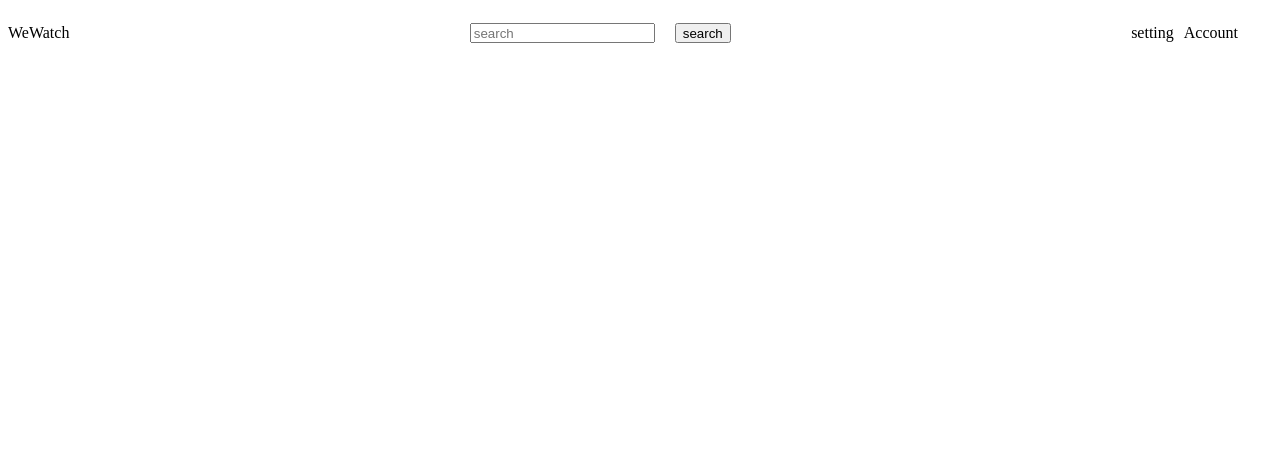
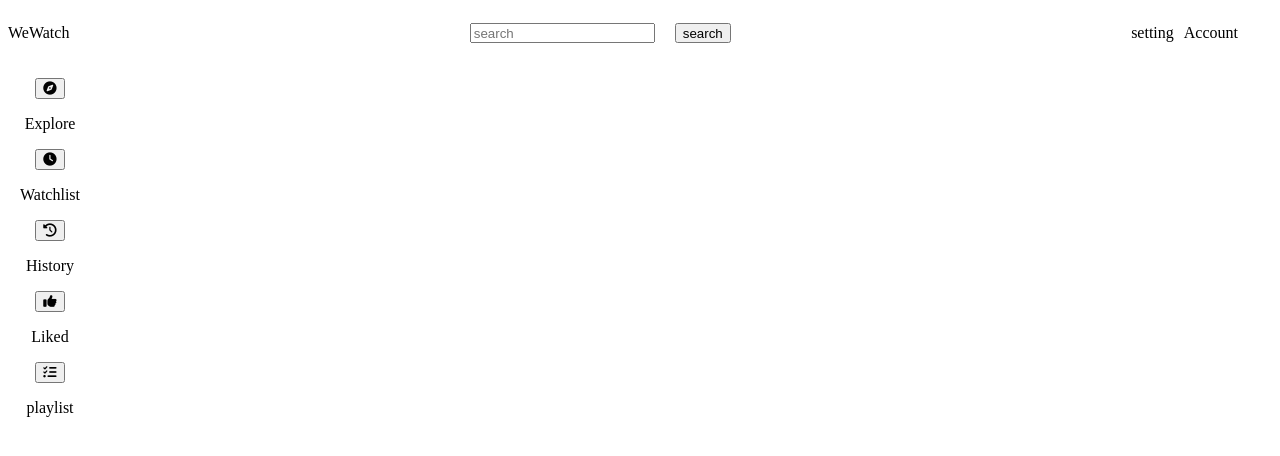
Before and after one commit to ChaviSinghal27/video-library-1, a React (Create React App) app: page / in a window 1280 px wide. Shown: the top 456 px of the page. Built offline with nearby package versions, Linux system fonts and the light colour scheme.

Commit message:
add:leftbar

```diff
--- a/public/index.html
+++ b/public/index.html
@@ -1,6 +1,10 @@
 <!DOCTYPE html>
 <html lang="en">
   <head>
+    <script
+      src="https://kit.fontawesome.com/124dfe15a6.js"
+      crossorigin="anonymous"
+    ></script>
     <meta charset="utf-8" />
     <link rel="icon" href="%PUBLIC_URL%/favicon.ico" />
     <meta name="viewport" content="width=device-width, initial-scale=1" />
--- /dev/null
+++ b/src/components/Leftbar.js
@@ -0,0 +1,40 @@
+import "../pages/Home/home.css";
+
+export function LeftBar() {
+  return (
+    <div>
+      <div className="leftbar-component">
+        <div>
+          <button>
+            <i class="fa-solid fa-compass"></i>
+          </button>
+          <p>Explore</p>
+        </div>
+        <div>
+          <button>
+            <i class="fa-solid fa-clock"></i>
+          </button>
+          <p>Watchlist</p>
+        </div>
+        <div>
+          <button>
+            <i class="fa-solid fa-clock-rotate-left"></i>
+          </button>
+          <p>History</p>
+        </div>
+        <div>
+          <button>
+            <i class="fa-solid fa-thumbs-up"></i>
+          </button>
+          <p>Liked</p>
+        </div>
+        <div>
+          <button>
+            <i class="fa-solid fa-list-check"></i>
+          </button>
+          <p>playlist</p>
+        </div>
+      </div>
+    </div>
+  );
+}
--- a/src/pages/Home/home.css
+++ b/src/pages/Home/home.css
@@ -0,0 +1,5 @@
+.leftbar-component {
+  position: fixed;
+  left: 0px;
+  padding: 20px;
+}
--- a/src/pages/Home/home.js
+++ b/src/pages/Home/home.js
@@ -1,9 +1,11 @@
+import { LeftBar } from "../../components/Leftbar";
 import { Navbar } from "../../components/Navbar";
 
 export function Home() {
   return (
     <div>
       <Navbar />
+      <LeftBar />
     </div>
   );
 }
```
